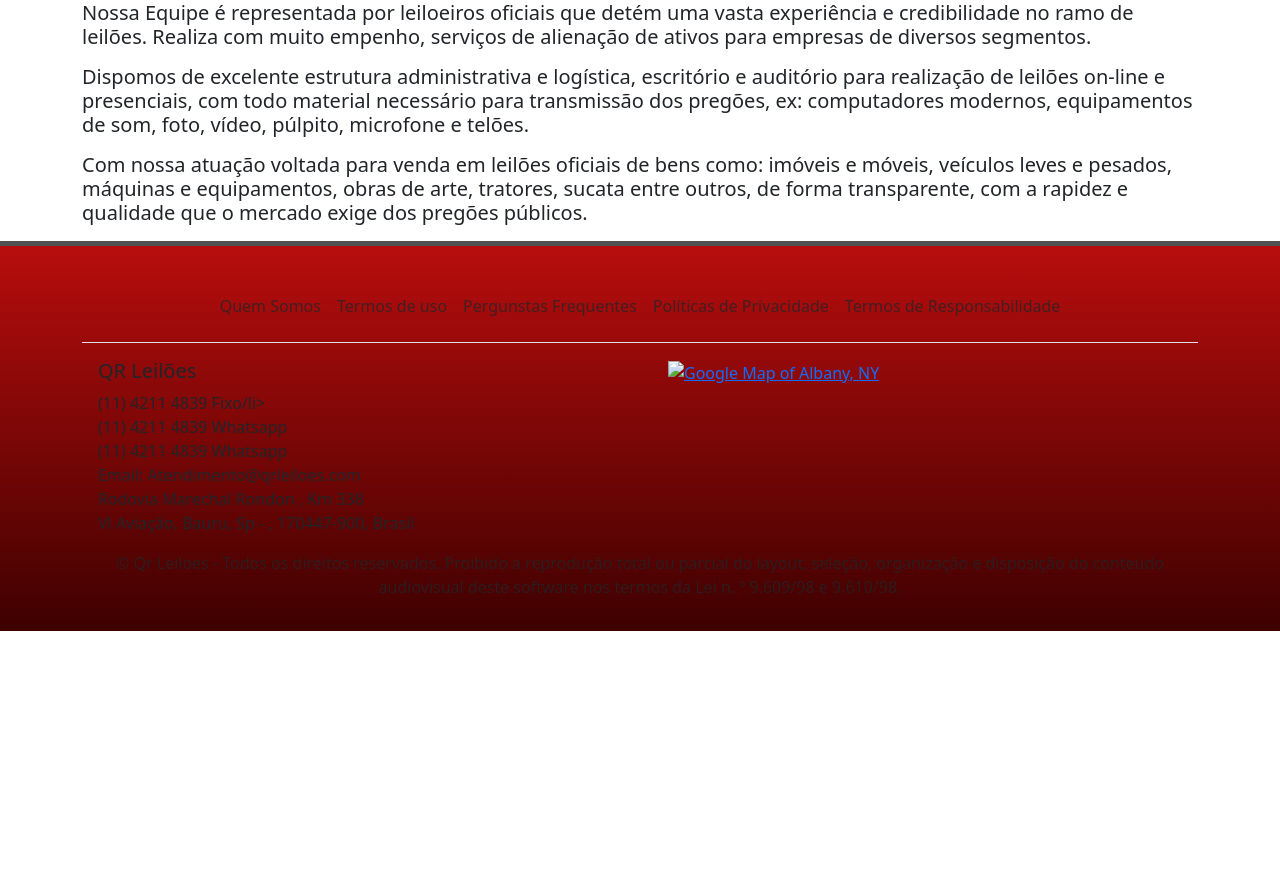
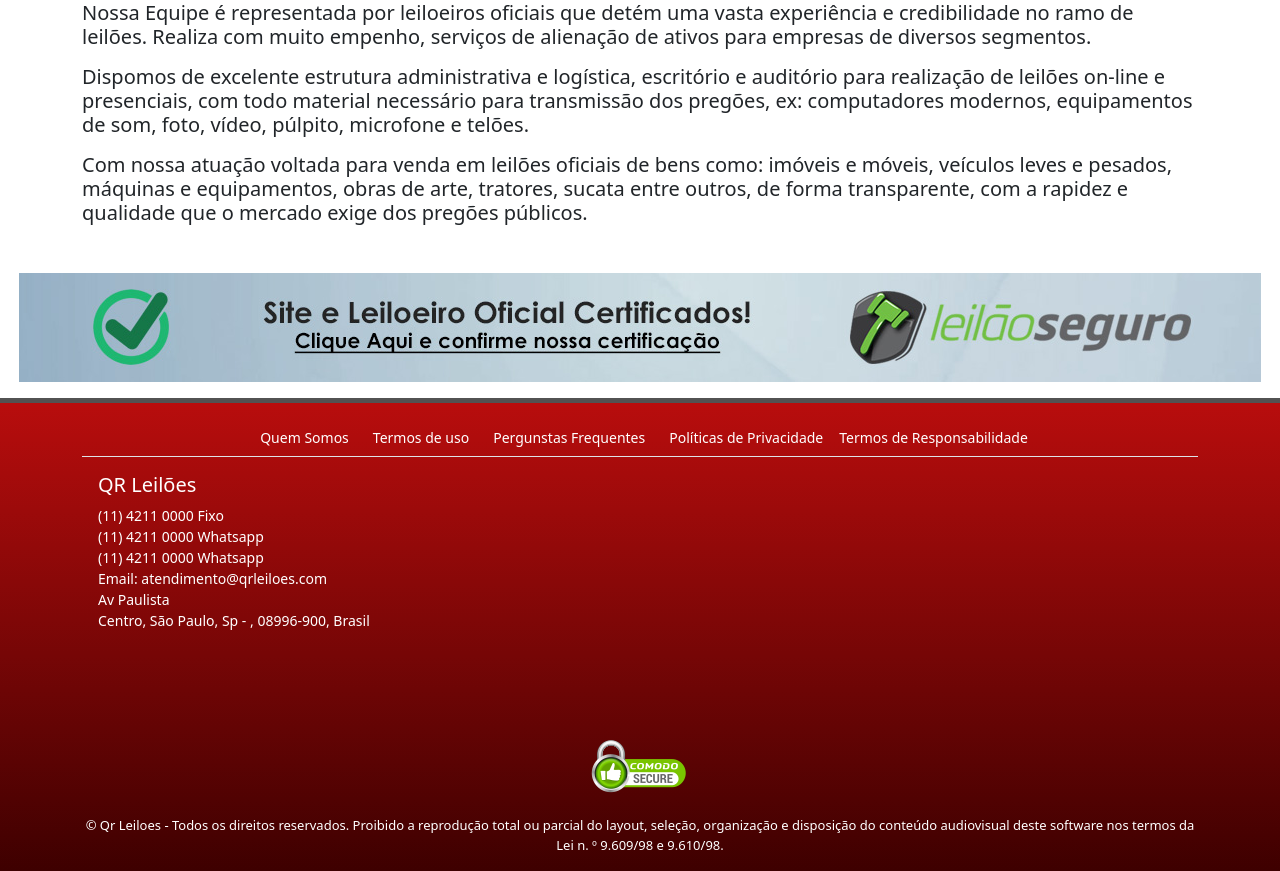
Before and after one commit to owalacesilva/Gestao-de-Lances, a Rails app: page /about_us in a window 1280 px wide. Shown: the part 836-1707 px from the top of the page. Before the commit the page ends 1491 px from the top, so only its background shows below. Run offline with Rails 7, Linux system fonts and the light colour scheme; style sheets or scripts are compiled from the project's sources; some libraries are stand-ins or nearby versions.

Commit message:
refactor: ajustando detalhes de layout no rodape

```diff
--- a/app/assets/stylesheets/application.scss
+++ b/app/assets/stylesheets/application.scss
@@ -10,6 +10,7 @@
  * files in this directory. Styles in this file should be added after the last require_* statement.
  * It is generally better to create a new file per style scope.
  *
+ *= require_self
+ *= require configs
+ *= require footer
  */
-
- @import "bootstrap";
--- /dev/null
+++ b/app/assets/stylesheets/configs.scss
@@ -0,0 +1,3 @@
+
+// Bootstrap
+ @import "bootstrap";
--- /dev/null
+++ b/app/assets/stylesheets/footer.scss
@@ -0,0 +1,15 @@
+#footer {
+  background-image: linear-gradient(to bottom, #b80d0d, #3e0000);border-top:5px solid #525252;
+  color: white;
+  font-size: 14px;
+
+  .disclaimer {
+    margin: 20px 0px 0px;
+    text-align: center;
+    font-size: 13px;
+  }
+
+  .nav-link {
+    color: inherit;
+  }
+}
--- a/app/views/partials/_footer.html.erb
+++ b/app/views/partials/_footer.html.erb
@@ -1,34 +1,44 @@
-<div style="background-image: linear-gradient(to bottom, #b80d0d, #3e0000);border-top:5px solid #525252;">
-  <div class="container">
-    <footer class="py-3 my-4">
-      <ul class="nav justify-content-center border-bottom pb-3 mb-3">
-        <li class="nav-item"><a href="#" class="nav-link px-2 text-muted">Quem Somos</a></li>
-        <li class="nav-item"><a href="#" class="nav-link px-2 text-muted">Termos de uso</a></li>
-        <li class="nav-item"><a href="#" class="nav-link px-2 text-muted">Pergunstas Frequentes</a></li>
-        <li class="nav-item"><a href="#" class="nav-link px-2 text-muted">Políticas de Privacidade</a></li>
-        <li class="nav-item"><a href="#" class="nav-link px-2 text-muted">Termos de Responsabilidade</a></li>
+<div class="text-center mt-5 mb-3">
+  <%= image_tag 'sl.jpg' %>
+</div>
+<div id="footer">
+  <footer class="py-3">
+    <div class="container">
+      <ul class="nav justify-content-center border-bottom mb-3">
+        <li class="nav-item">
+          <%= link_to 'Quem Somos', about_us_path, class: "nav-link" %>
+        </li>
+        <li class="nav-item"><a href="#" class="nav-link px-2">Termos de uso</a></li>
+        <li class="nav-item">
+          <%= link_to 'Pergunstas Frequentes', faq_index_path, class: "nav-link", 'aria-current': "page" %>
+        </li>
+        <li class="nav-item"><a href="#" class="nav-link px-2">Políticas de Privacidade</a></li>
+        <li class="nav-item"><a href="#" class="nav-link px-2">Termos de Responsabilidade</a></li>
       </ul>
       <div class="row">
         <div class="col-lg-6">
           <div class="px-3">
             <h5>QR Leilões</h5>
             <ul class="list-unstyled">
-              <li>(11) 4211 4839 Fixo/li>
-              <li>(11) 4211 4839 Whatsapp</li>
-              <li>(11) 4211 4839 Whatsapp</li>
-              <li>Email: Atendimento@qrleiloes.com</li>
-              <li>Rodovia Marechal Rondon , Km 338</li>
-              <li>Vl Aviação, Bauru, Sp - , 170447-900, Brasil</li>
+              <li>(11) 4211 0000 Fixo</li>
+              <li>(11) 4211 0000 Whatsapp</li>
+              <li>(11) 4211 0000 Whatsapp</li>
+              <li>Email: atendimento@qrleiloes.com</li>
+              <li>Av Paulista</li>
+              <li>Centro, São Paulo, Sp - , 08996-900, Brasil</li>
             </ul>
           </div>
         </div>
         <div class="col-lg-6">
           <div class="px-3">
-            <a href="https://www.google.com/maps/place/Albany,+NY/"><img src="https://maps.googleapis.com/maps/api/staticmap?center=Albany,+NY&zoom=13&scale=1&size=600x300&maptype=roadmap&format=png&visual_refresh=true" alt="Google Map of Albany, NY"></a>
+            <div class="mapouter"><div class="gmap_canvas"><iframe width="512" height="240" id="gmap_canvas" src="https://maps.google.com/maps?q=av%20paulista%201000&t=k&z=17&ie=UTF8&iwloc=&output=embed" frameborder="0" scrolling="no" marginheight="0" marginwidth="0"></iframe><a href="https://fmovies-online.net">fmovies</a><br><style>.mapouter{position:relative;text-align:right;height:240px;width:512px;}</style><a href="https://www.embedgooglemap.net">google maps embed link</a><style>.gmap_canvas {overflow:hidden;background:none!important;height:240px;width:512px;}</style></div></div>
           </div>
         </div>
       </div>
-      <p class="text-center text-muted">© Qr Leiloes - Todos os direitos reservados. Proibido a reprodução total ou parcial do layout, seleção, organização e disposição do conteúdo audiovisual deste software nos termos da Lei n. º 9.609/98 e 9.610/98.</p>
-    </footer>
-  </div>
+      <div class="text-center pt-4">
+        <%= image_tag 'cs.png' %>
+      </div>
+      <div class="disclaimer">© Qr Leiloes - Todos os direitos reservados. Proibido a reprodução total ou parcial do layout, seleção, organização e disposição do conteúdo audiovisual deste software nos termos da Lei n. º 9.609/98 e 9.610/98.</div>
+    </div>
+  </footer>
 </div>
```
Also changed, not shown: app/assets/images/cs.png (added), app/assets/images/sl.jpg (added).
